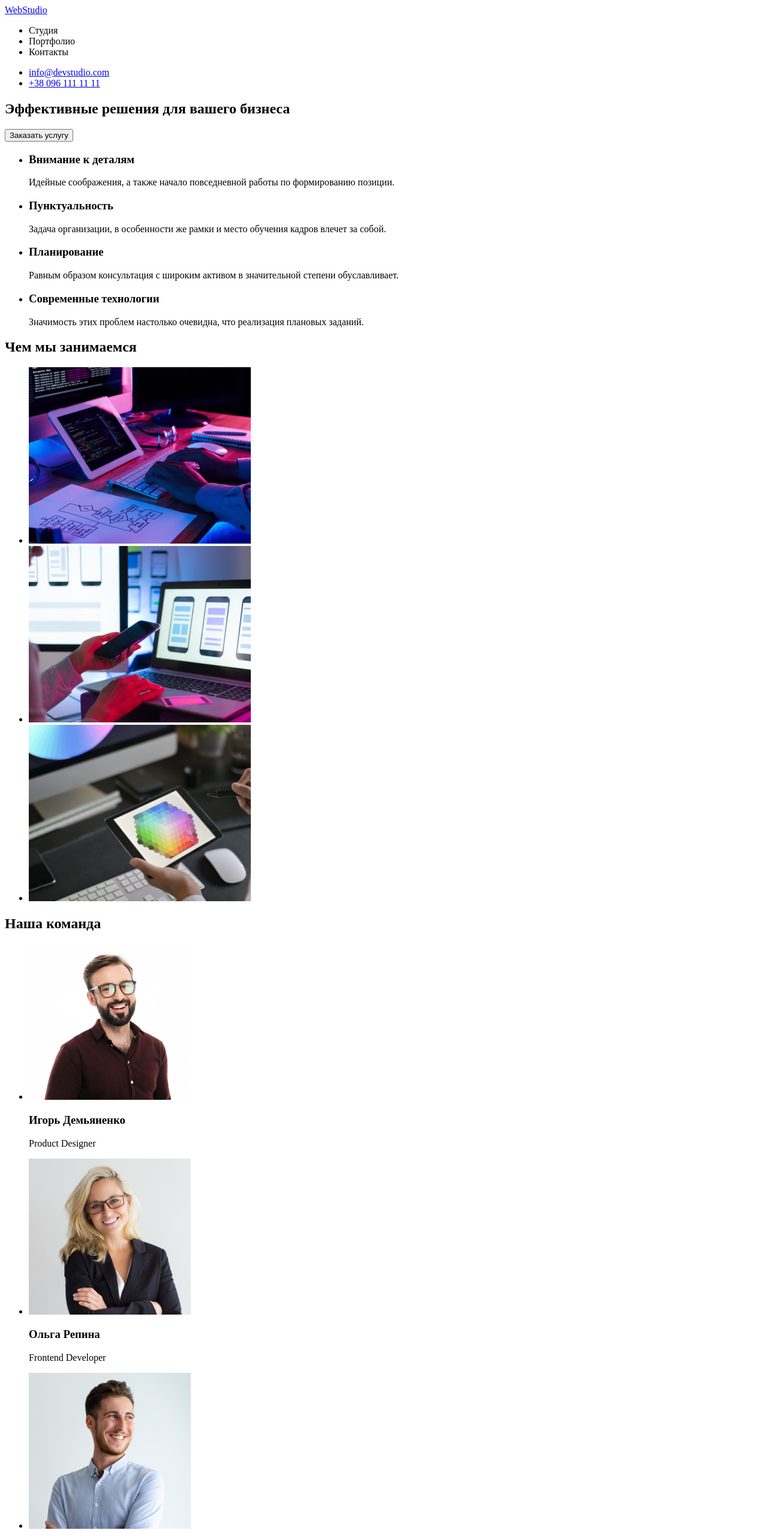
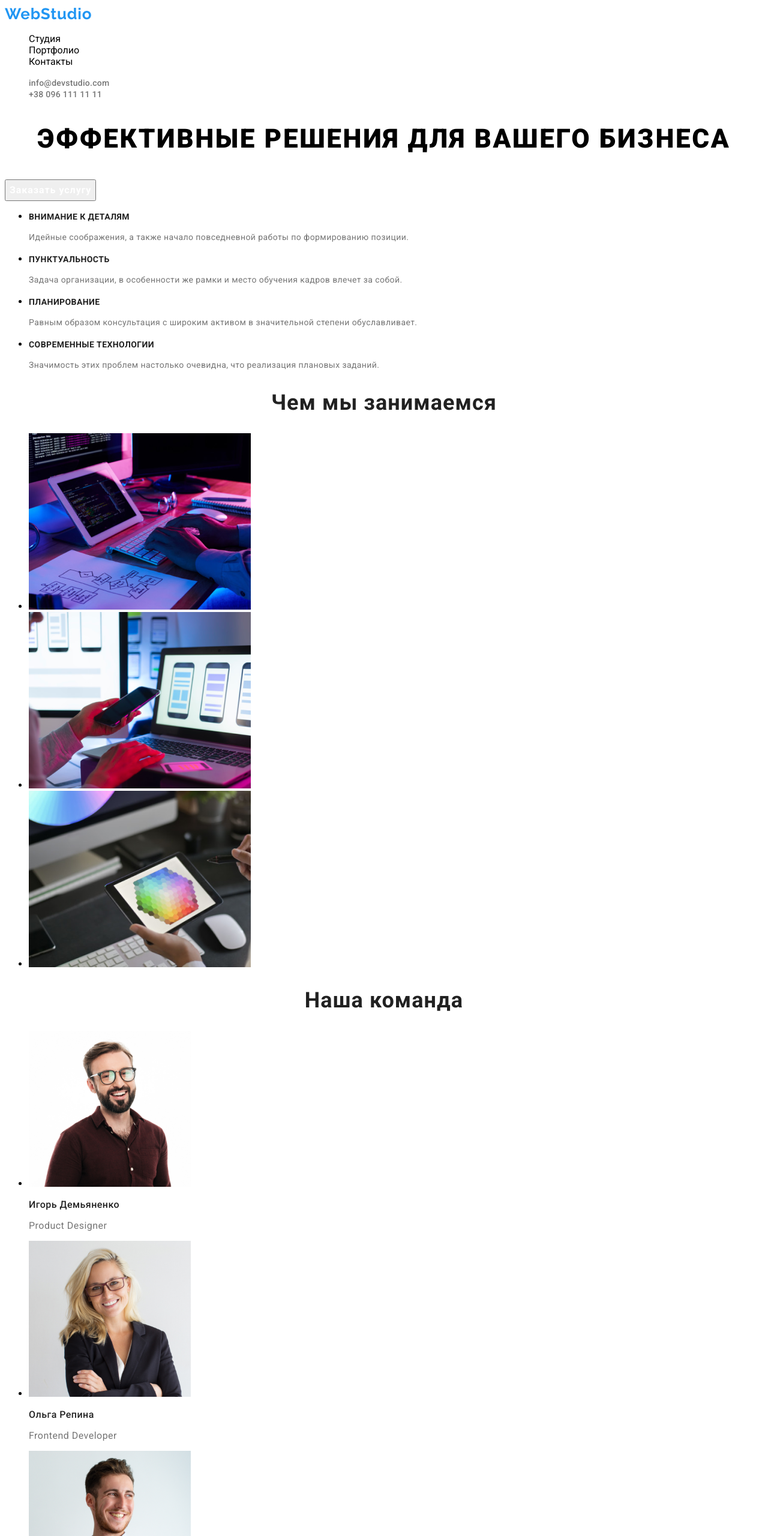
Before and after one commit to AlexSagan14/goit-markup-hw-02, a plain HTML site: page index.html in a window 1280 px wide. Shown: the top 2560 px of the page at 60% size. Drawn offline with Linux system fonts and the light colour scheme.

Commit message:
Summary (requried)

```diff
--- a/css/styles.css
+++ b/css/styles.css
@@ -1,4 +1,180 @@
-ul,
-ol {
+.list {
     list-style: none;
 }
+
+.link,
+.logo-link {
+    text-decoration: none;
+}
+
+body {
+    font-family: 'Roboto', sans-serif;
+}
+/* ======== COMPONENTS ======== */
+.modal-btn:hover,
+.modal-btn:focus {
+    background-color: #2196F3;
+}
+/* ======== COMPONENTS ======== */
+
+/* =========== HEADER ========= */
+.link {
+font-family: 'Roboto', sans-serif;
+font-weight: 500;
+font-size: 14px;
+line-height: 1.14;
+letter-spacing: 0.02em;
+color: #212121;
+}
+
+.link:hover,
+.link:focus {
+color: #2196F3;
+}
+
+.menu-link {
+font-family: 'Roboto', sans-serif;
+font-weight: 500;
+font-size: 14px;
+line-height: 1.14;
+letter-spacing: 0.02em;
+color: #212121;
+}
+
+.menu-item:hover,
+.menu-item:focus {
+color: #212121;
+}
+
+.header-nav {
+  cursor: pointer;
+}
+.email {
+font-family: 'Roboto', sans-serif;
+font-weight: 500;
+font-size: 14px;
+line-height: 1.14;
+letter-spacing: 0.02em;
+color: #757575;
+}
+
+.email:hover,
+.email:focus {
+color: #2196F3;
+}
+
+.contact-number {
+font-family: 'Roboto', sans-serif;
+font-weight: 500;
+font-size: 14px;
+line-height: 1.14;
+letter-spacing: 0.02em;
+color: #757575;
+}
+
+.contact-number:hover,
+.contact-number:focus {
+color: #757575;
+}
+/* =========== HEADER ========= */
+
+/* ===========HERO ============ */
+.main-title {
+font-family: 'Roboto', sans-serif;
+font-weight: 900;
+font-size: 44px;
+line-height: 136%;
+/* or 136% */
+text-align: center;
+letter-spacing: 0.06em;
+text-transform: uppercase;
+}
+
+.modal-btn {
+font-family: 'Roboto', sans-serif;
+font-weight: 700;
+font-size: 16px;
+line-height: 188%;
+/* identical to box height, or 188% */
+display: flex;
+align-items: center;
+text-align: center;
+letter-spacing: 0.06em;
+color: #FFFFFF;
+}
+
+.titel-them {
+font-family: 'Roboto', sans-serif;
+font-weight: 700;
+font-size: 14px;
+line-height: 1.14;
+letter-spacing: 0.03em;
+text-transform: uppercase;
+color: #212121;
+}
+
+.about-text {
+font-family: 'Roboto', sans-serif;
+font-weight: 400;
+font-size: 14px;
+line-height: 171%;
+/* or 171% */
+letter-spacing: 0.03em;
+color: #757575;
+}
+
+.suptitle {
+font-family: 'Roboto', sans-serif;
+font-weight: 700;
+font-size: 36px;
+line-height: 1.17;
+text-align: center;
+letter-spacing: 0.03em;
+color: #212121;
+}
+
+.name-emlployee {
+font-family: 'Roboto', sans-serif;
+font-weight: 500;
+font-size: 16px;
+line-height: 1.19;
+/* identical to box height */
+letter-spacing: 0.03em;
+color: #212121;
+}
+
+.position {
+font-family: 'Roboto', sans-serif;
+font-weight: 400;
+font-size: 16px;
+line-height: 1.19;
+/* identical to box height */
+letter-spacing: 0.03em;
+color: #757575;
+}
+
+.logo-link {
+font-family: 'Raleway', sans-serif;
+font-style: normal;
+font-weight: 700;
+font-size: 26px;
+line-height: 1.19;
+/* identical to box height */
+letter-spacing: 0.03em;
+color: #2196F3;
+}
+
+/* =========== HERO ============ */
+
+/* =========== FOOTER ========== */
+.address-footer {
+font-family: 'Roboto', sans-serif;
+font-weight: 400;
+font-size: 14px;
+line-height: 171%;
+/* or 171% */
+letter-spacing: 0.03em;
+}
+/* білий відмінив, на фоні білого його не видно */
+
+/* =========== FOOTER ========== */
--- a/index.html
+++ b/index.html
@@ -9,137 +9,140 @@
     <link rel="preconnect" href="https://fonts.gstatic.com" crossorigin>
     <link href="https://fonts.googleapis.com/css2?family=Raleway:wght@700&family=Roboto:wght@400;500;700;900&display=swap"
         rel="stylesheet">
-    <link rel="stylrsheet" href="./css/styles.css"/>
+    <link rel="stylesheet" href="./css/styles.css"/>
 </head>
 <body>
-    <header>
-        <nav>
-            <a href="WebStudio">WebStudio</a>
-            <ul class="list">
-                <li><a href=""></a>Студия</li>
-                <li><a href=""></a>Портфолио</li>
-                <li><a href=""></a>Контакты</li>
+    <header class="header">
+        <nav class="header-nav">
+            <a class="logo-link" href="WebStudio">WebStudio</a>
+            <ul class="menu list">
+                <li class="menu item">
+                    <a class="menu-link link" href=""></a>Студия</li>
+                <li class="menu item">
+                    <a class="menu-link link" href=""></a>Портфолио</li>
+                <li class="menu item">
+                    <a class="menu-link link" href=""></a>Контакты</li>
             </ul>
         </nav>
-        <ul>
+        <ul class="list">
             <li>
-                <a href="emailto:info@devstudio.com">info@devstudio.com</a>
+                <a class="email link" href="emailto:info@devstudio.com">info@devstudio.com</a>
             </li>
             <li>
-                <a href="tel:0961111111">+38 096 111 11 11</a>
+                <a class="contact-number link" href="tel:0961111111">+38 096 111 11 11</a>
             </li>
         </ul>
     </header>
     <main>
-    <section>
-        <div>
-            <h1>Эффективные решения для вашего бизнеса</h1>
-            <button type="button">Заказать услугу</button>
+    <section class="hero">
+        <div class="hero-side">
+            <h1 class="main-title">Эффективные решения для вашего бизнеса</h1>
+            <button class="modal-btn" type="button">Заказать услугу</button>
         </div>
     </section>
-    <section>
-        <div>
-            <ul>
-                <li>
-                    <h3>Внимание к деталям</h3>
-                    <p>Идейные соображения, а также начало повседневной работы по формированию позиции.</p>
+    <section class="about">
+        <div class="about-side">
+            <ul class="about-list">
+                <li class="about-item">
+                    <h3 class="titel-them">Внимание к деталям</h3>
+                    <p class="about-text">Идейные соображения, а также начало повседневной работы по формированию позиции.</p>
                 </li>
-                <li>
-                    <h3>Пунктуальность</h3>
-                    <p>Задача организации, в особенности же рамки и место обучения кадров влечет за собой.</p>
+                <li class="about-item">
+                    <h3 class="titel-them">Пунктуальность</h3>
+                    <p class="about-text">Задача организации, в особенности же рамки и место обучения кадров влечет за собой.</p>
                 </li>
-                <li>
-                    <h3>Планирование</h3>
-                    <p>Равным образом консультация с широким активом в значительной степени обуславливает.</p>
+                <li class="about-item">
+                    <h3 class="titel-them">Планирование</h3>
+                    <p class="about-text">Равным образом консультация с широким активом в значительной степени обуславливает.</p>
                 </li>
-                <li>
-                    <h3>Современные технологии</h3>
-                    <p>Значимость этих проблем настолько очевидна, что реализация плановых заданий.</p>
+                <li clabout-item>
+                    <h3 class="titel-them">Современные технологии</h3>
+                    <p class="about-text">Значимость этих проблем настолько очевидна, что реализация плановых заданий.</p>
                 </li>
             </ul>
         </div>
     </section>
-    <section>
-        <h2>Чем мы занимаемся</h2>
-        <ul>
-            <li>
-                <img src="./images/about/about-img-1.png"
+    <section class="duty">
+        <h2 class="suptitle">Чем мы занимаемся</h2>
+        <ul class="duty-list">
+            <li class="duty-item">
+                <img class="duty-img" src="./images/about/about-img-1.png"
                 alt="Человек сидит за компютером"
                 width="370"
                 height="294">
             </li>
-            <li>
-                <img src="./images/about/about-img-2.png"
+            <li class="duty-item">
+                <img class="duty-img" src="./images/about/about-img-2.png"
                 alt="Человек смотрит в телефон"
                 width="370"
                 height="294">
             </li>
-            <li>
-                <img src="./images/about/about-img-3.png"
+            <li class="duty-item">
+                <img class="duty-img" src="./images/about/about-img-3.png"
                 alt="Человек смотрит в планшет"
                 width="370"
                 height="294">
             </li>
         </ul>
     </section>
-    <section>
-        <h2>Наша команда</h2>
-        <ul>
-            <li>
-                <img
+    <section class="our-team">
+        <h2 class="suptitle">Наша команда</h2>
+        <ul class="our-team-list">
+            <li class="our-team-item">
+                <img class="our-team-img"
                 src="./images/employee/employee-img-1.jpg"
                 alt="Член команды"
                 width="270"
                 height="260"
                 />
-                <h3>Игорь Демьяненко</h3>
-                <p>Product Designer</p>
+                <h3 class="name-emlployee">Игорь Демьяненко</h3>
+                <p class="position">Product Designer</p>
             </li>
-            <li>
-                <img
+            <li class="our-team-item">
+                <img class="our-team-img"
                 src="./images/employee/employee-img-2.jpg"
                 alt="Член команды"
                 width="270"
                 height="260"
                 />
-                <h3>Ольга Репина</h3>
-                <p>Frontend Developer</p>
+                <h3 class="name-emlployee">Ольга Репина</h3>
+                <p class="position">Frontend Developer</p>
             </li>
-            <li>
-                <img
+            <li class="our-team-item">
+                <img class="our-team-img"
                 src="./images/employee/employee-img-3.jpg"
                 alt="Член команды"
                 width="270"
                 height="260"
                 />
-                <h3>Николай Тарасов</h3>
-                <p>Marketing</p>
+                <h3 class="name-emlployee">Николай Тарасов</h3>
+                <p class="position">Marketing</p>
             </li>
-            <li>
-                <img
+            <li class="our-team-item">
+                <img class="our-team-img"
                 src="./images/employee/employee-img-4.jpg"
                 alt="Член команды"
                 width="270"
                 height="260"
                 />
-                <h3>Михаил Ермаков</h3>
-                <p>UI Designer</p>
+                <h3 class="name-emlployee">Михаил Ермаков</h3>
+                <p class="position">UI Designer</p>
             </li>
         </ul>
     </section>
     </main>
-    <footer>
-        <address>
-            <a href="WebStudio">WebStudio</a>
-            <ul>
+    <footer class="footer">
+        <address class="address">
+            <a class="logo-link" href="WebStudio">WebStudio</a>
+            <ul class="list">
                 <li>
-                    <a href="г. Киев, пр-т Леси Украинки, 26">г. Киев, пр-т Леси Украинки, 26</a>
+                    <a class="address-footer link" href="г. Киев, пр-т Леси Украинки, 26">г. Киев, пр-т Леси Украинки, 26</a>
                 </li>
                 <li>
-                    <a href="emailto:info@example.com">info@example.com</a>
+                    <a class="email-footer link" href="emailto:info@example.com">info@example.com</a>
                 </li>
                 <li>
-                    <a href="tel:0991111111">+38 099 111 11 11</a>
+                    <a class="contact-number-footer link" href="tel:0991111111">+38 099 111 11 11</a>
                 </li>
             </ul>
         </address>
```
Also changed, not shown: portfolio.html (added, +64 -0 lines).
